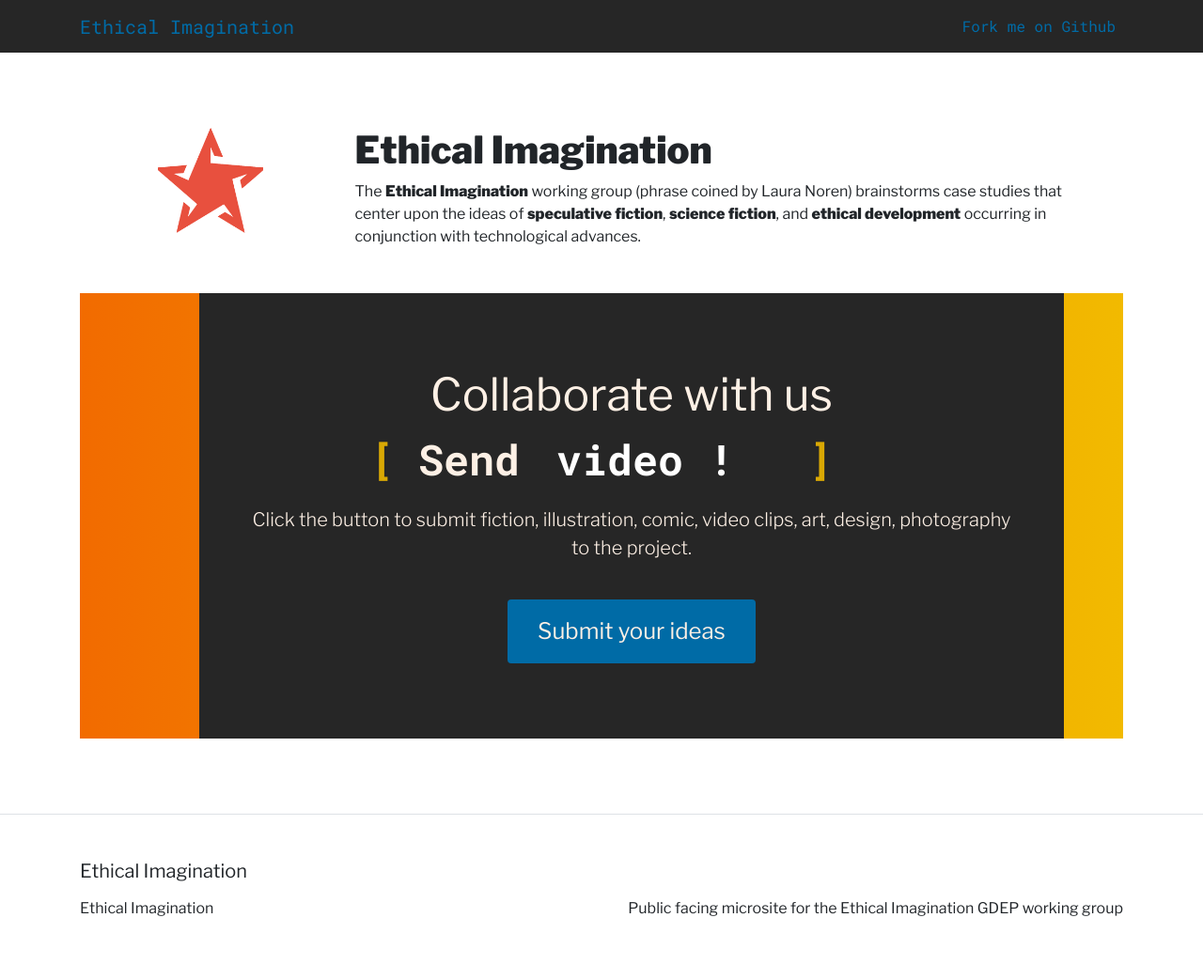
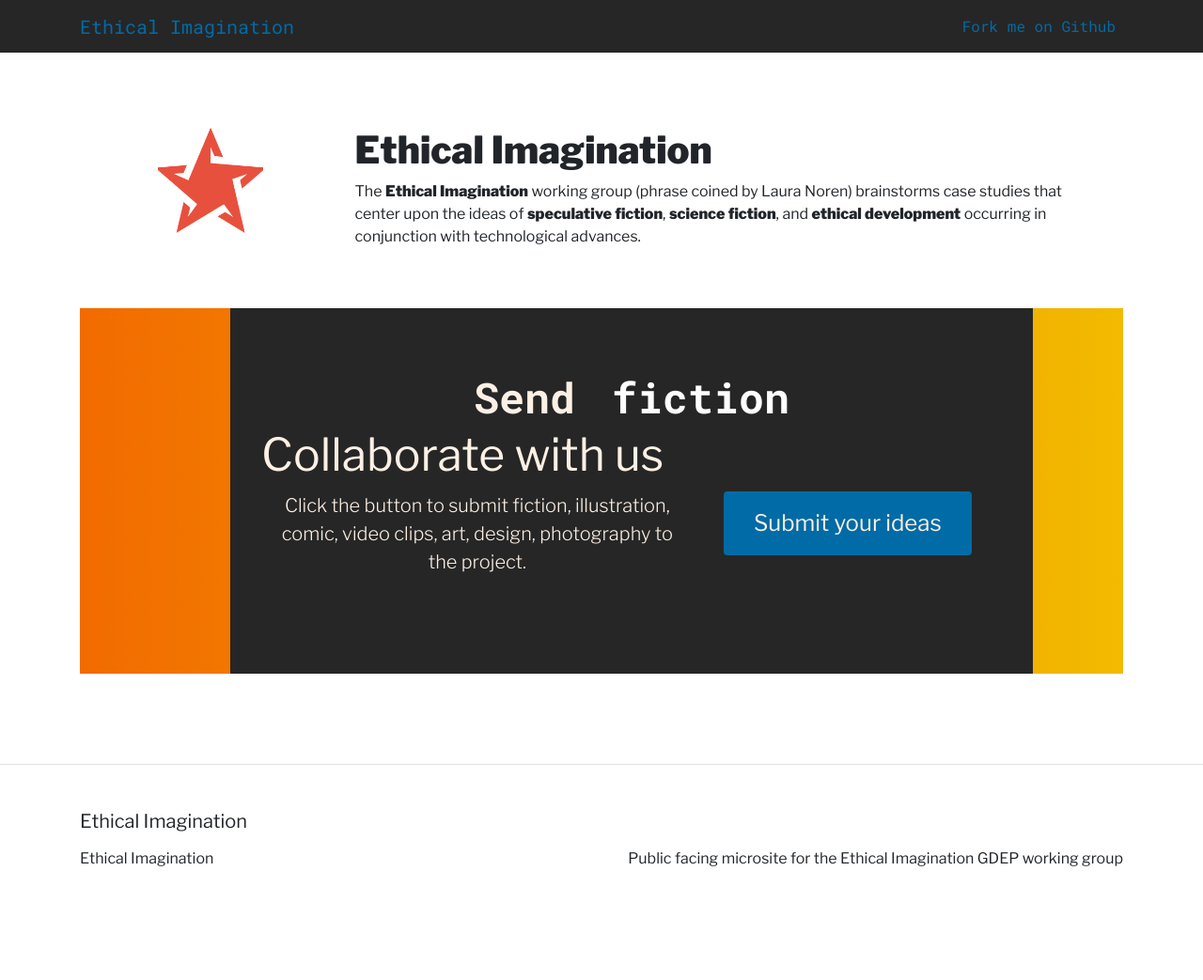
Before and after one commit to Data4Democracy/ethical-imagination, a Jekyll site: the page built from index.html, in a window 1280 px wide. Shown: the whole page at 94% size. Built offline with Jekyll 4.4.1, drawn with Linux system fonts in a browser that asks for light colours; after the commit the page ends 990 px from its top, so only the background shows below that.

Commit message:
hiding animation on small screen

```diff
--- a/_sass/_bootstrap_customization.scss
+++ b/_sass/_bootstrap_customization.scss
@@ -85,8 +85,12 @@
 
 .jumbotron-ethics{
     background: $grey;
+    margin: 3rem;
         .container{
-            padding: 1rem 3rem;
+            padding: .25rem;
+                @include media-breakpoint-up(md){
+                    padding: 4rem 3rem 0;
+                }
 
         }
 
@@ -94,7 +98,7 @@
             font-family: 'Libre Franklin', sans-serif;
             font-weight: 400;
             font-size: 3rem;
-            padding-bottom: 5rem;
+            //padding-bottom: 5rem;
         }
         h2, p{
             color: $pale-peach;
@@ -128,10 +132,10 @@
 
 .content-animation {
   position: absolute;
-  //top: 81%;
+  //top: 50%;
   left: 50%;
   transform: translate(-50%, -50%);
-  height: 180px;
+  height: 280px;
   overflow:hidden;
   margin: 1rem auto;
 
--- a/index.html
+++ b/index.html
@@ -18,10 +18,14 @@
 </section>
 
 <section class="submissions">
-<div class="container-fluid">
+<!-- <div class="container-fluid"> -->
     <div class="jumbotron jumbotron-fluid jumbotron-ethics">
       <div class="container">
-        <h2 class="text-center">Collaborate with us</h2>
+          <div class="row">
+            <div class ="col-xs-12">
+                <h2 class="text-center">Collaborate with us</h2>
+            </div>
+        <div class="d-none d-md-flex col-md-12">
         <div class="content-animation">
           <div class="content-animation__container">
             <p class="content-animation__container__text">
@@ -35,12 +39,18 @@
               <li class="content-animation__container__list__item">&nbsp;comics !</li>
             </ul>
           </div>
+          </div>
         </div>
+        <div class="col-xs-12 col-md-7">
             <p class="lead text-center"> Click the button to submit fiction, illustration, comic, video clips, art, design, photography to the project.</p>
-        <a href="https://docs.google.com/forms/d/e/1FAIpQLSdtij3JmpvJKUOc-BCOaZeoPULBNv61J2RV4IA9nKyzYOwATg/viewform" target="_blank"><button class="btn btn-primary btn-ethics">Submit your ideas</button></a>
+        </div>
+            <div class="col-xs-12 col-md-5">
+                <a href="https://docs.google.com/forms/d/e/1FAIpQLSdtij3JmpvJKUOc-BCOaZeoPULBNv61J2RV4IA9nKyzYOwATg/viewform" target="_blank"><button class="btn btn-primary btn-ethics">Submit your ideas</button></a>
+                </div>
+        </div>
       </div>
     </div>
 
 
-</div>
+<!-- </div> -->
 </section>
```
